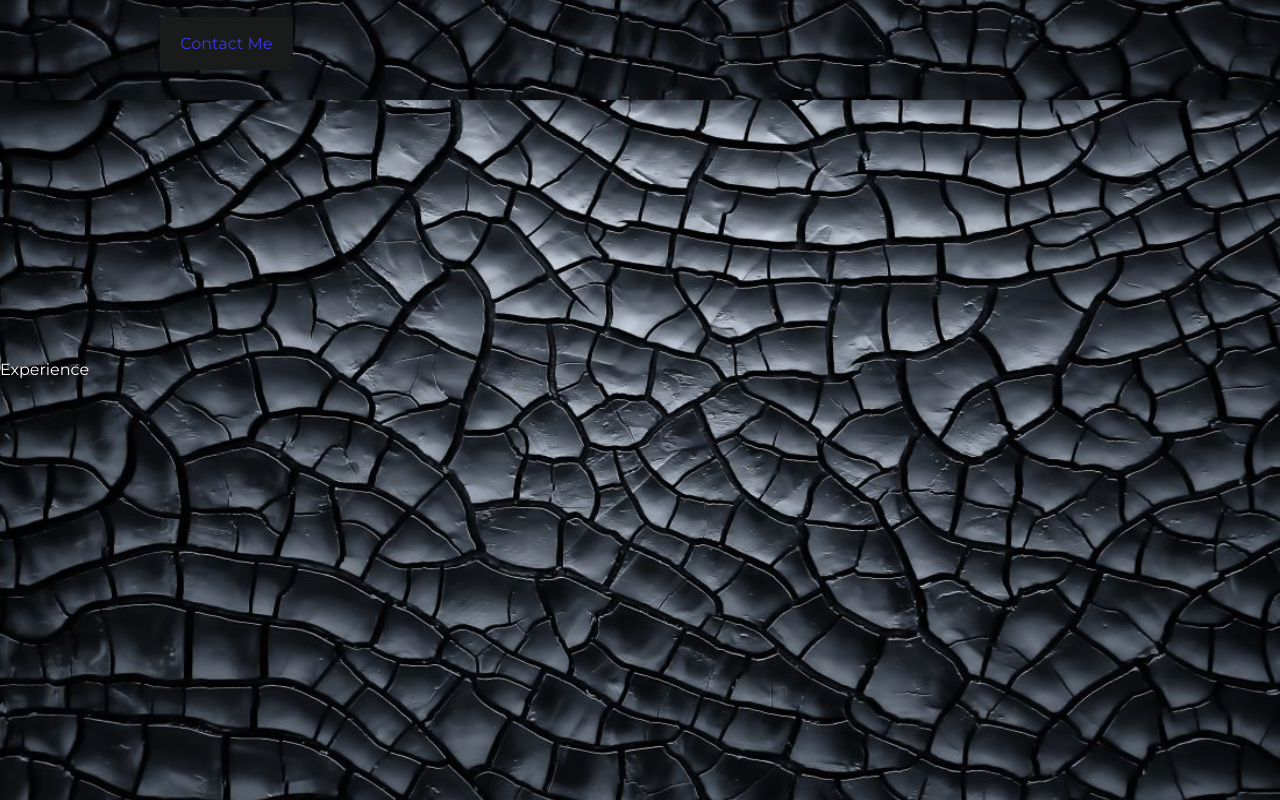
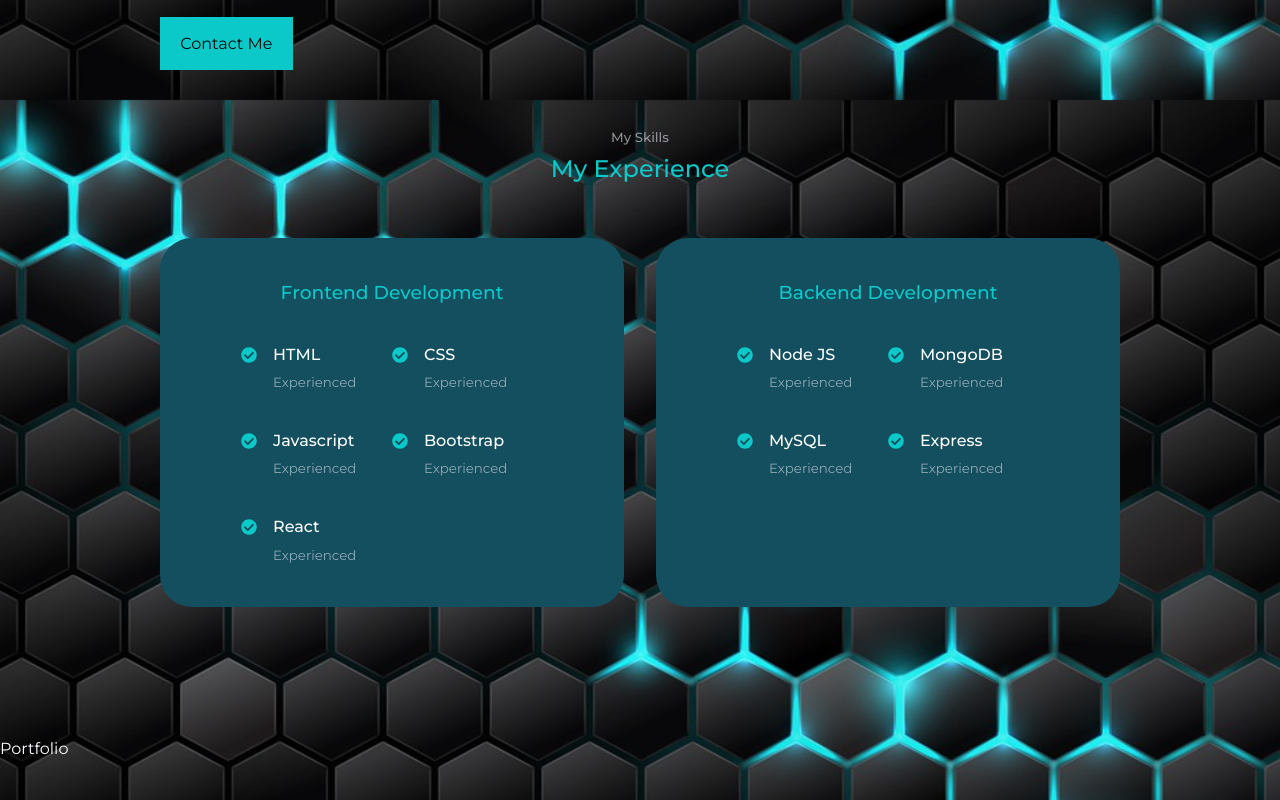
Before and after one commit to Hochipochi/React-Portfolio, a React (Create React App) app: page / in a window 1280 px wide. Shown: the part 1500-2300 px from the top of the page. Built offline with nearby package versions, Linux system fonts and the light colour scheme.

Commit message:
updated css elements, updated background texture, added experience section

```diff
--- a/src/components/experience/Experience.jsx
+++ b/src/components/experience/Experience.jsx
@@ -1,9 +1,91 @@
 import React from 'react'
 import './experience.css'
+import { FaCheckCircle } from 'react-icons/fa'
 
 const Experience = () => {
   return (
-    <section id='experience'>Experience</section>
+    <section id='experience'>
+      <h5>My Skills</h5>
+      <h2>My Experience</h2>
+
+      <div className='container experience__container'>
+        <div className='experience__frontend'>
+          <h3>Frontend Development</h3>
+          <div className='experience__content'>
+            <article className='experience__details'>
+              <FaCheckCircle className='experience__details-icon' />
+              <div>
+                <h4>HTML</h4>
+                <small className='text-light'>Experienced</small>
+              </div>
+            </article>
+            <article className='experience__details'>
+              <FaCheckCircle className='experience__details-icon' />
+              <div>
+                <h4>CSS</h4>
+                <small className='text-light'>Experienced</small>
+              </div>
+            </article>
+            <article className='experience__details'>
+              <FaCheckCircle className='experience__details-icon' />
+              <div>
+                <h4>Javascript</h4>
+                <small className='text-light'>Experienced</small>
+              </div>
+            </article>
+            <article className='experience__details'>
+              <FaCheckCircle className='experience__details-icon' />
+              <div>
+                <h4>Bootstrap</h4>
+                <small className='text-light'>Experienced</small>
+              </div>
+            </article>
+            <article className='experience__details'>
+              <FaCheckCircle className='experience__details-icon' />
+              <div>
+                <h4>React</h4>
+                <small className='text-light'>Experienced</small>
+              </div>
+            </article>
+          </div>
+        </div>
+        {/* End of Frontend */}
+
+        <div className='experience__backend'>
+          <h3>Backend Development</h3>
+          <div className='experience__content'>
+            <article className='experience__details'>
+              <FaCheckCircle className='experience__details-icon' />
+              <div>
+                <h4>Node JS</h4>
+                <small className='text-light'>Experienced</small>
+              </div>
+            </article>
+            <article className='experience__details'>
+              <FaCheckCircle className='experience__details-icon' />
+              <div>
+                <h4>MongoDB</h4>
+                <small className='text-light'>Experienced</small>
+              </div>
+            </article>
+            <article className='experience__details'>
+              <FaCheckCircle className='experience__details-icon' />
+              <div>
+                <h4>MySQL</h4>
+                <small className='text-light'>Experienced</small>
+              </div>
+            </article>
+            <article className='experience__details'>
+              <FaCheckCircle className='experience__details-icon' />
+              <div>
+                <h4>Express</h4>
+                <small className='text-light'>Experienced</small>
+              </div>
+            </article>
+          </div>
+        </div>
+      </div>
+    </section>
   )
 }
 
--- a/src/components/experience/experience.css
+++ b/src/components/experience/experience.css
@@ -0,0 +1,70 @@
+.experience__container {
+    display: grid;
+    grid-template-columns: 1fr 1fr;
+    gap: 2rem;
+}
+
+.experience__container > div {
+    background: var(--color-bg-variant);
+    padding: 2.4rem 5rem;
+    border-radius: 2rem;
+    border: 1px solid transparent;
+    transition: var(--transition);
+}
+
+.experience__container>div:hover {
+    background: transparent;
+    border-color: var(--color-primary-variant);
+    cursor: default;
+}
+
+.experience__container > div h3 {
+    text-align: center;
+    margin-bottom: 2rem;
+    color: var(--color-primary);
+}
+
+.experience__content {
+    display: grid;
+    grid-template-columns: 1fr 1fr;
+    row-gap: 2rem;
+}
+
+.experience__details {
+    display: flex;
+    gap: 1rem;
+}
+
+.experience__details-icon {
+    margin-top: 6px;
+    color: var(--color-primary);
+}
+
+/* ========= Media Queries (Medium Devices) ========== */
+@media screen and (max-width: 1024px) {
+    .experience__container {
+        grid-template-columns: 1fr;
+    }
+
+    .experience__container > div {
+        width: 80%;
+        padding: 2rem;
+        margin: 0 auto;
+    }
+
+    .experience__content {
+        padding: 1rem;
+    }
+}
+
+/* ========= Media Queries (Small Devices) ========== */
+@media screen and (max-width: 600px) {
+    .experience__container {
+        gap: 1rem;
+    }
+
+    .experience__container > div {
+        width: 100%;
+        padding: 2rem 1rem;
+    }
+}
--- a/src/index.css
+++ b/src/index.css
@@ -11,11 +11,11 @@
 }
 
 :root {
-    --color-bg: #3939e7;
-    --color-bg-variant: #2f2ff1;
-    --color-primary: #191b1b;
+    --color-bg: #0a0a0a;
+    --color-bg-variant: #134f5e;
+    --color-primary: #0bc9c9;
     --color-primary-variant: rgba(66, 153, 216, 0.4);
-    --color-white: #fff;
+    --color-white: #ffffff;
     --color-light: rgba(228, 226, 238, 0.6);
 
     --transition: all 400ms ease;
@@ -38,7 +38,7 @@
     background: var(--color-bg);
     color: var(--color-white);
     line-height: 1.7;
-    background-image: url(../src/assets/bg-texture2.png);
+    background-image: url(../src/assets/bg-texture5.png);
     background-size: 100%;
     background-attachment: fixed;
 }
@@ -60,7 +60,6 @@
 
 section {
     margin-top: 8rem;
-    height: 100vh;
 }
 
 section > h2, section > h5 {
```
Also changed, not shown: src/assets/bg-texture2.png (deleted), src/assets/bg-texture5.png (added).
